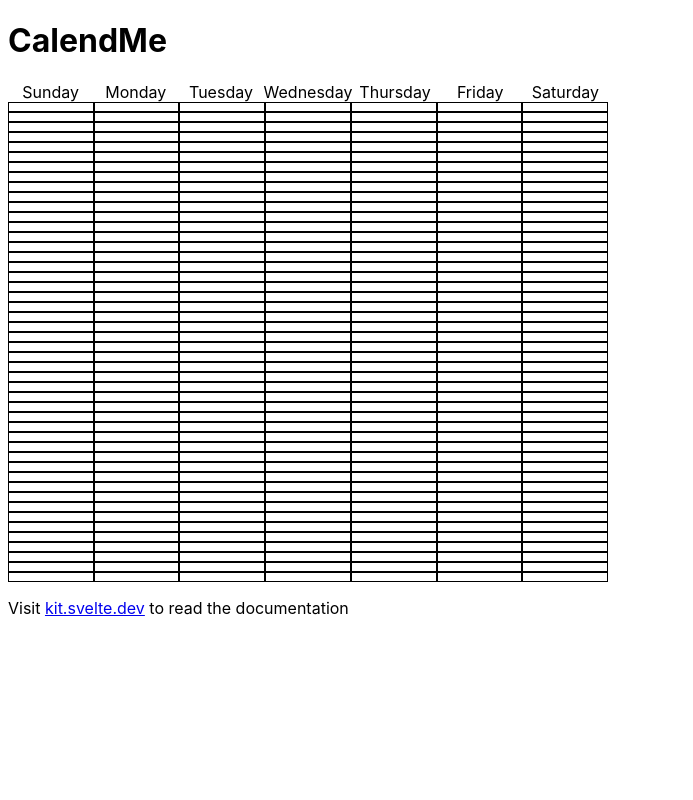
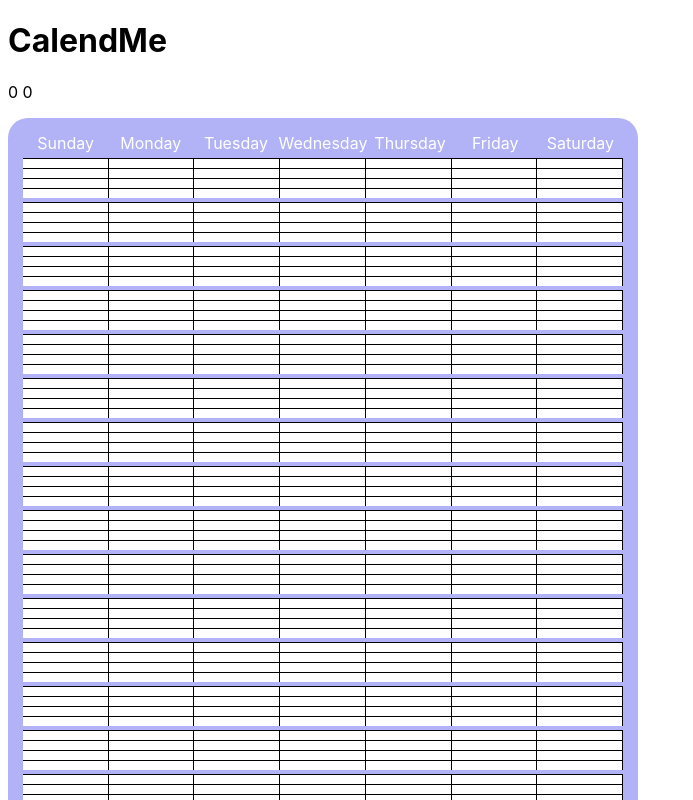
Before and after one commit to sofiyasofie/CS178-Tier2a, a SvelteKit app in the folder frontend/: page / in a window 1280 px wide. Both pictures are taken after a click on the button "Login". Shown: the top 800 px of the page, without its empty margins (0-693 px from the left). Built offline with nearby package versions, Linux system fonts and the light colour scheme.

Commit message:
Calendar w/ spacing + a bit of style

```diff
--- a/frontend/src/Components/Calendar.svelte
+++ b/frontend/src/Components/Calendar.svelte
@@ -1,8 +1,13 @@
 <script>
   // Default 15 minute time increments
   // Default if no values passed
-  export let rows = 96 / 4;
+  // This are external parameters and will only default to these values
+  // if none are supplied by the parent component
+  export let rows = 96 / 1;
   export let columns = 7;
+
+  let selectedRow = 0
+  let selectedColumn = 0
 
   // Function to generate a random color
   function getRandomColor() {
@@ -30,6 +35,9 @@
     } else {
       target.style.backgroundColor = 'green';
     }
+
+    selectedRow = target.dataset.rowIndex;
+    selectedColumn = target.dataset.columnIndex;
   }
 </script>
 
@@ -43,14 +51,16 @@
   .grid button {
     /* Change to 8px if 15 min increments */
     height: 10px;
-    border: 1px solid black;
+    border: none;
+    border-right: 1px solid black;
+    border-top: 1px solid black;
     background-color: white;
     cursor: pointer;
   }
 
   .grid button:hover {
     /* TODO: (seanroades) Change to darken instead of gray */
-    filter: brightness(0.8); /* adjust the value to darken or lighten the element */
+    filter: brightness(0.5); /* adjust the value to darken or lighten the element */
   }
 
   .container {
@@ -62,10 +72,30 @@
     flex-basis: calc(100% / 7);
     text-align: center;
     font-weight: 400;
+    color: white;
+    margin-bottom: 5px;
+  }
+
+  .highlighted {
+    /* filter: brightness(0.7); adjust the value to darken or lighten the element */
+  }
+
+  .Spacer {
+    height: 4px;
+    width: 700%;
+  }
+
+  .GridContainer {
+    background-color: rgb(178, 178, 247);
+    width: 100%;
+    padding: 15px;
+    border-radius: 20px;
   }
 </style>
 
 <div class="">
+  <p>{selectedRow + " " + selectedColumn}</p>
+  <div class="GridContainer">
     <div class="container">
       {#each ['Sunday', 'Monday', 'Tuesday', 'Wednesday', 'Thursday', 'Friday', 'Saturday'] as day}
         <div class="day">{day}</div>
@@ -74,8 +104,18 @@
     <div class="grid">
       {#each Array(rows) as _, rowIndex}
         {#each Array(columns) as _, columnIndex}
-        <button on:click={handleClick} data-row-index={rowIndex} data-column-index={columnIndex}></button>
+          <button class:highlighted={(rowIndex % 4 === 0) || (rowIndex % 3 === 0) || (rowIndex % 2 === 0) || (rowIndex % 1 === 0)} on:click={handleClick} data-row-index={rowIndex} data-column-index={columnIndex}></button>
         {/each}
+        {#if (rowIndex + 1) % 4 === 0 && rowIndex !== 0}
+          <div class="Spacer"></div>
+          <div class="Spacer"></div>
+          <div class="Spacer"></div>
+          <div class="Spacer"></div>
+          <div class="Spacer"></div>
+          <div class="Spacer"></div>
+          <div class="Spacer"></div>
+        {/if}
       {/each}
     </div>
   </div>
+</div>
--- a/frontend/src/routes/+page.svelte
+++ b/frontend/src/routes/+page.svelte
@@ -6,7 +6,7 @@
   import CalendarPage from './calendar.svelte';
   let currentPage = '';
 
-  const navigateToPage = (page) => {
+  const navigateToPage = (/** @type {string} */ page) => {
     currentPage = page;
   };
 
--- a/frontend/src/routes/calendar.svelte
+++ b/frontend/src/routes/calendar.svelte
@@ -10,8 +10,11 @@
       font-family: 'Inter', sans-serif;
     }
   </style>
+
+<div>
   <h1>CalendMe</h1>
-  <div class="CalendarContainer">
-    <Calendar rows={96 / 2} columns={7} />
-  </div>
+    <div class="CalendarContainer">
+      <Calendar rows={96 / 1} columns={7} />
+    </div>
   <p>Visit <a href="https://kit.svelte.dev">kit.svelte.dev</a> to read the documentation</p>
+</div>
```
Also changed, not shown: frontend/src/Components/CalendarTest.svelte (added, +55 -0 lines). Lines whose indentation alone changed are shown as unchanged.
